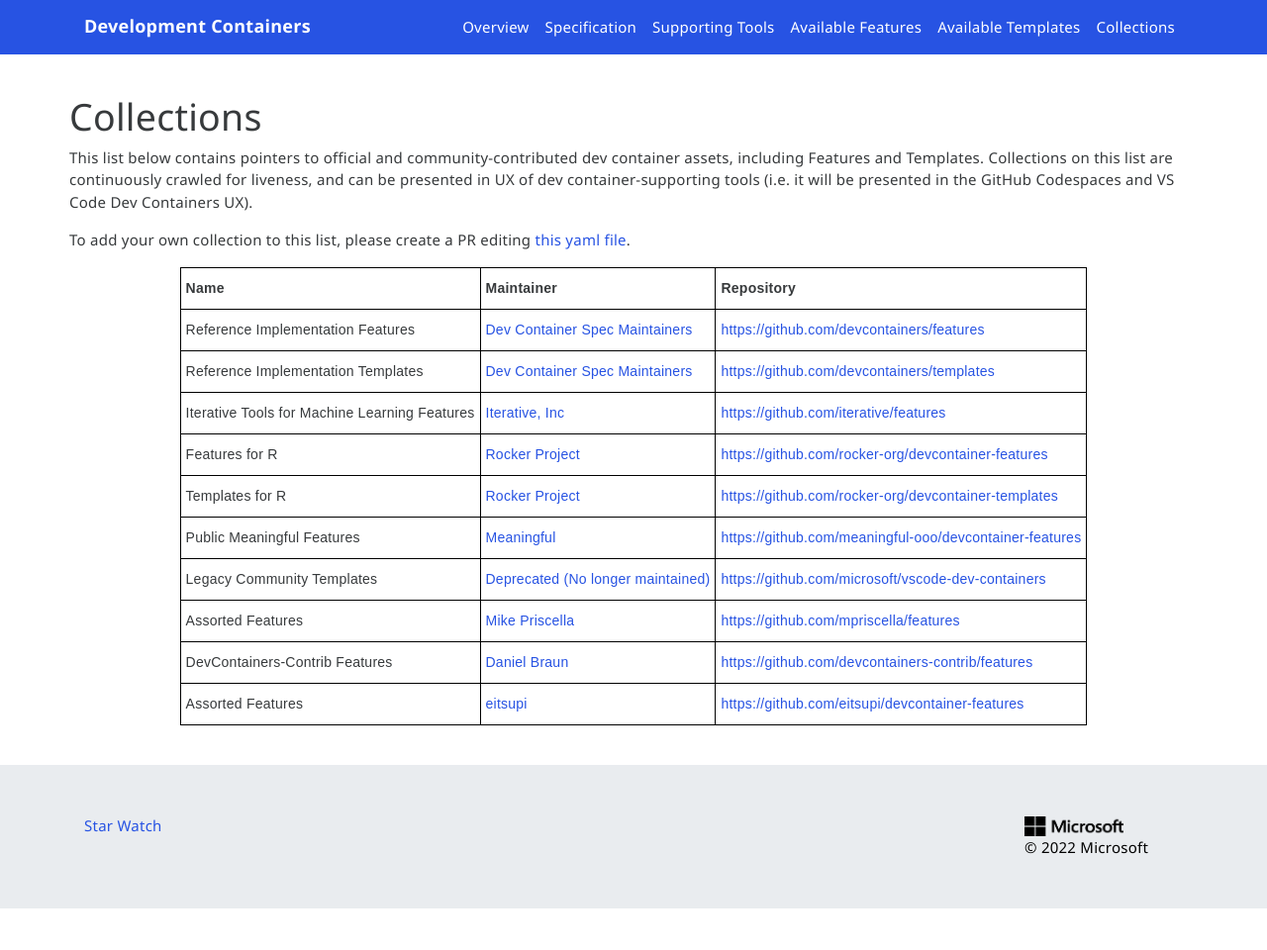
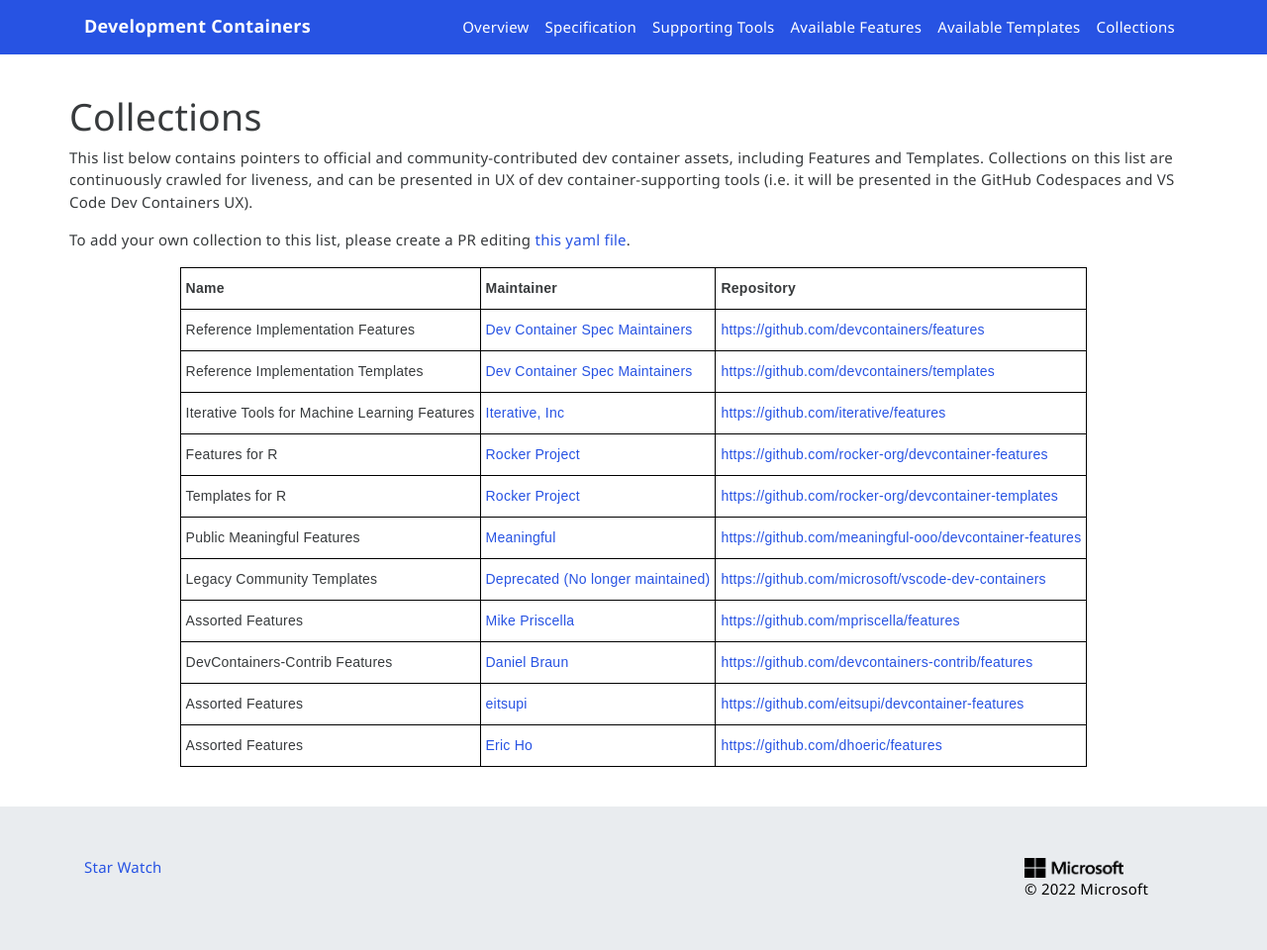
Before and after one commit to devcontainers/devcontainers.github.io, a Jekyll site: the page built from collections.html, in a window 1280 px wide. Shown: the whole page at 99% size. Built offline with Jekyll 4.4.1, drawn with Linux system fonts in a browser that asks for light colours; nearby versions of some CDN libraries; comment, search, counter and statistics services are not loaded; before the commit the page ends 918 px from its top, so only the background shows below that.

Commit message:
Update collection-index.yml

```diff
--- a/_data/collection-index.yml
+++ b/_data/collection-index.yml
@@ -48,3 +48,8 @@
   contact: https://github.com/eitsupi/devcontainer-features/issues
   repository: https://github.com/eitsupi/devcontainer-features
   ociReference: ghcr.io/eitsupi/devcontainer-features
+- name: Assorted Features
+  maintainer: Eric Ho
+  contact: https://github.com/dhoeric/features/issues
+  repository: https://github.com/dhoeric/features
+  ociReference: ghcr.io/dhoeric/features
```
